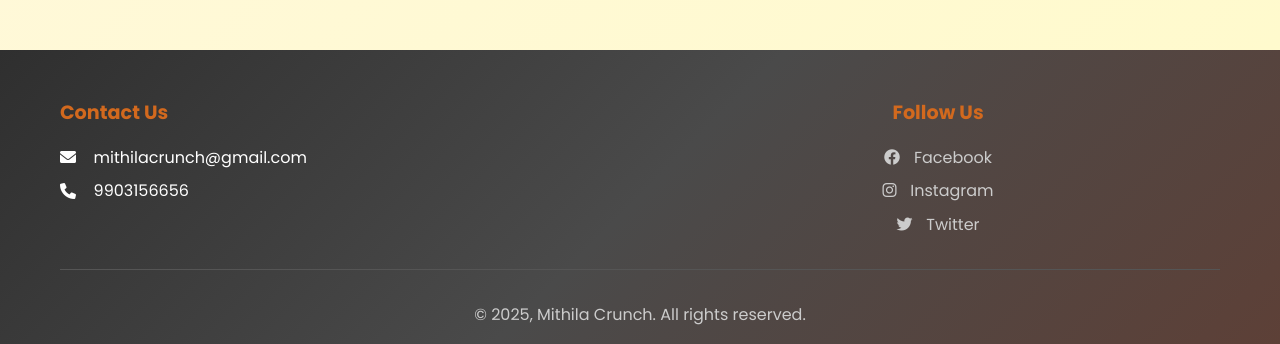
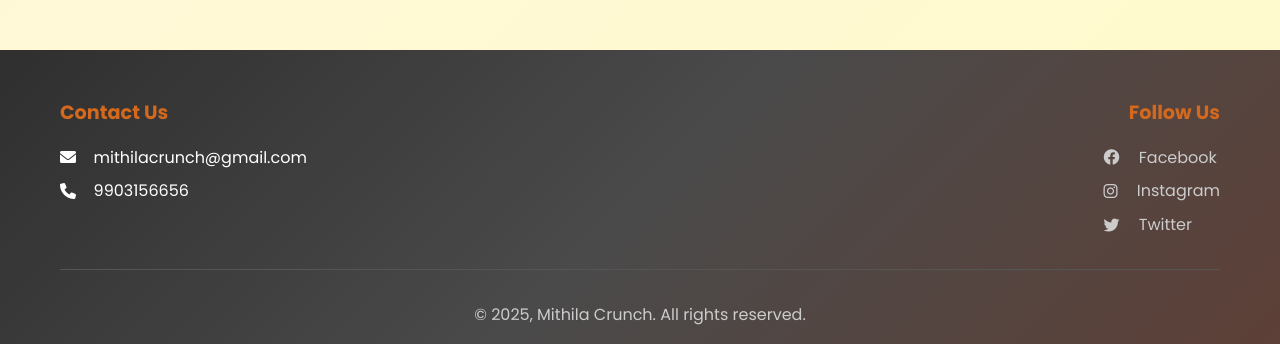
Before and after one commit to ChandraPrakash64/mithila-crunch, a plain HTML site: page index.html in a window 1280 px wide. Shown: the part 3126-3470 px from the top of the page. Drawn offline with Linux system fonts and the light colour scheme.

Commit message:
updated styling

```diff
--- a/styles.css
+++ b/styles.css
@@ -604,9 +604,12 @@
 
 .footer-content {
     display: grid;
-    grid-template-columns: repeat(auto-fit, minmax(250px, 1fr));
-    gap: 2rem;
+    /* Use a predictable two-column layout on wider screens: left column grows, right column stays compact */
+    grid-template-columns: 1fr minmax(220px, 360px);
+    gap: 3rem; /* spacing between columns */
     margin-bottom: 2rem;
+    justify-content: space-between; /* push sections to edges when grid allows */
+    align-items: start;
 }
 
 .footer-section h3 {
@@ -615,8 +618,7 @@
     font-size: 1.2rem;
 }
 
-/* Footer column alignment: left / center / right on wide screens.
-   On smaller screens everything centers (handled by existing media queries). */
+
 .footer-content {
     align-items: start; /* ensure headings align at top */
 }
@@ -625,21 +627,17 @@
     flex-direction: column;
     justify-content: flex-start;
 }
-.footer-section:nth-child(1) {
+.footer-section:first-child {
     text-align: left;
     align-items: flex-start;
 }
-.footer-section:nth-child(2) {
-    text-align: center;
-    align-items: center;
-}
-.footer-section:nth-child(3) {
+.footer-section:last-child {
     text-align: right;
     align-items: flex-end;
 }
 
 /* Make social links right-aligned in the right column */
-.footer-section:nth-child(3) .social-links a {
+.footer-section:last-child .social-links a {
     display: inline-flex;
     align-items: center;
     gap: 0.6rem;
```
